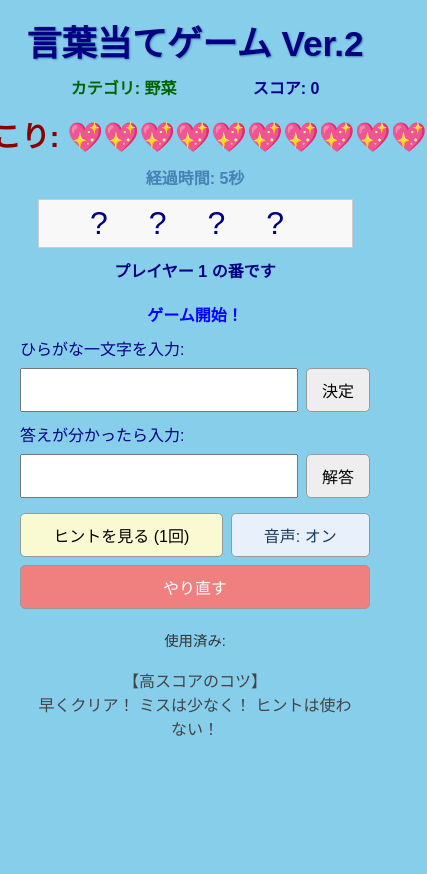
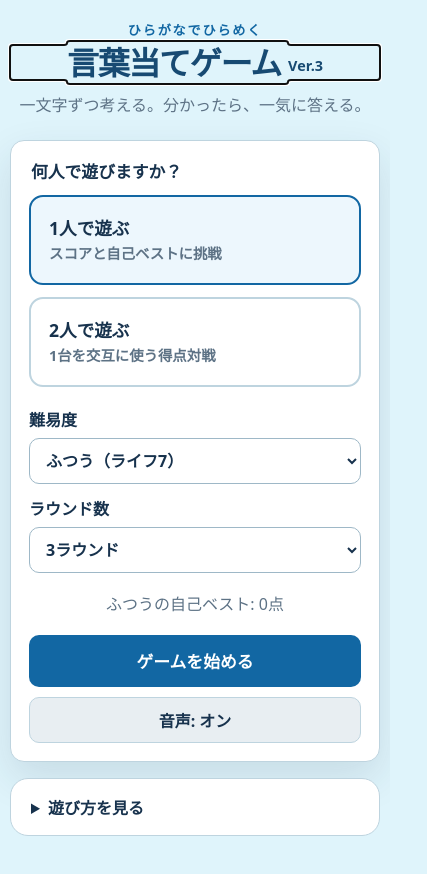
Before and after one commit to katakata0522/my-word-game, a plain HTML site: page index.html in a window 390 px wide. Shown: the whole page, 427 px wide, since content can reach past the window. Before the commit the page ends 844 px from the top, so only its background shows below. Drawn offline with nearby package versions, Linux system fonts and the light colour scheme.

Commit message:
feat: evolve index.html for Ver.3

```diff
--- a/index.html
+++ b/index.html
@@ -3,326 +3,186 @@
 <head>
     <meta charset="UTF-8">
     <meta name="viewport" content="width=device-width, initial-scale=1.0">
-    <title>言葉当てゲーム Ver.2</title>
+    <meta name="theme-color" content="#dff4fb">
+    <meta name="description" content="1人でも2人でも遊べる、ひらがなの言葉当てゲーム。難易度とラウンド数を選んで、自己ベストや対戦勝利を目指そう。">
+    <title>言葉当てゲーム Ver.3</title>
+    <link rel="stylesheet" href="styles.css">
     <script defer src="https://cdn.jsdelivr.net/npm/canvas-confetti@1.9.3/dist/confetti.browser.min.js"></script>
-    <style>
-        /* 基本的なスタイル */
-        body {
-            font-family: sans-serif;
-            display: flex;
-            flex-direction: column;
-            align-items: center;
-            margin-top: 15px;
-            margin-bottom: 20px; /* 下にも少し余白 */
-            padding: 0 16px;
-            box-sizing: border-box;
-            background-color: skyblue;
-            color: navy; /* 例: 基本の文字色を濃い青に */
-        }
-
-        /* タイトル */
-        h1 {
-            font-family: "Rounded Mplus 1c", "Hiragino Sans", "Hiragino Kaku Gothic ProN", "Arial Rounded MT Bold", sans-serif;
-            font-size: 3em;
-            color: navy;
-            text-shadow: 1px 1px 2px steelblue;
-            margin-top: 15px;
-            margin-bottom: 10px;
-        }
-
-        /* --- ゲーム情報表示エリア --- */
-        .game-info {
-            display: flex;
-            justify-content: space-around;
-            width: 90%; /* 少し広げる */
-            max-width: 550px; /* 最大幅も少し広げる */
-            margin-bottom: 10px;
-            font-weight: bold;
-            flex-wrap: wrap; /* スマホ表示などで折り返すように */
-            gap: 10px; /* 折り返した際の隙間 */
-        }
-        #category-info { color: darkgreen; }
-        #life-info { color: darkred; white-space: nowrap; /* ライフが折り返さないように */ }
-        #score-info { color: darkblue; }
-        /* --- ここまで --- */
-  #life-info {
-        font-size: 1.8em;    /* 文字(ハート)のサイズを大きくする */
-        font-weight: bold;
-        color: darkred;     /* 色はそのまま */
-        margin-top: 5px;     /* 上の要素との隙間 */
-        margin-bottom: 10px; /* 下の要素との隙間 */
-        text-align: center;  /* 中央揃え */
-        white-space: nowrap; /* ハートが途中で折り返さないように */
-    }
-    #timer {
-        font-size: 1em;      /* 文字サイズ */
-        font-weight: bold;
-        color: #4682B4;    /* 少し落ち着いた青色 (SteelBlue) */
-        margin-bottom: 10px; /* 下の要素との隙間 */
-        text-align: center;
-    }
-        /* お題表示エリア */
-        #word-display {
-            font-size: 2em;
-            letter-spacing: 0.5em;
-            margin-bottom: 10px;
-            border: 1px solid #ccc;
-            padding: 5px 10px;
-            min-height: 1.5em;
-            background-color: #f8f8f8;
-            text-align: center;
-            width: 90%;
-            max-width: 550px;
-            box-sizing: border-box;
-            overflow-wrap: anywhere;
-        }
-
-        /* プレイヤーのターン表示 */
-        #turn-info {
-            margin-bottom: 10px;
-            font-weight: bold;
-            min-height: 1.2em;
-        }
-
-        /* メッセージ表示エリア */
-        #message {
-            margin-top: 10px;
-            margin-bottom: 10px;
-            font-weight: bold;
-            min-height: 1.2em;
-            color: blue;
-            text-align: center;
-        }
-
-        /* 入力エリア共通 (Gridレイアウト) */
-        .input-area {
-            margin-bottom: 10px;
-            display: grid;
-            /* ラベル(固定幅), 入力欄(残り), ボタン(自動) */
-            grid-template-columns: 200px 1fr auto; /* ラベル幅をここで調整(必要なら変更) */
-            gap: 10px;
-            align-items: center;
-            width: 90%; /* 少し広げる */
-            max-width: 550px; /* 最大幅も少し広げる */
-        }
-        .input-area label {
-            text-align: right; /* 右揃え（コロン位置揃え） */
-        }
-
-        /* テキスト入力欄 */
-        input[type="text"] {
-            padding: 8px;
-            width: 100%;
-            box-sizing: border-box; /* paddingを含めてwidth 100% */
-            font-size: 1em; /* フォントサイズを標準に */
-        }
-
-        /* ボタン共通 */
-        button {
-            padding: 8px 15px;
-            min-height: 44px;
-            cursor: pointer;
-            border-radius: 5px;
-            border: 1px solid #999;
-            background-color: #eee;
-            font-size: 1em; /* フォントサイズを標準に */
-            white-space: nowrap; /* ボタン内テキストが折り返さないように */
-        }
-        button:hover:not(:disabled) {
-             background-color: #ddd;
-        }
-        button:disabled {
-            cursor: not-allowed;
-            opacity: 0.6;
-        }
-        button:focus-visible,
-        input:focus-visible {
-            outline: 3px solid #005fcc;
-            outline-offset: 2px;
-        }
-
-        /* --- ヒントボタンとやり直しボタンのエリア --- */
-        .control-buttons {
-            margin-top: 5px;
-            margin-bottom: 10px;
-            display: flex;
-            gap: 15px;
-        }
-        #hint-button { background-color: lightgoldenrodyellow; }
-        #audio-toggle-button {
-            background-color: #e8f1fb;
-            color: #183b5b;
-        }
-        #audio-toggle-button[aria-pressed="false"] {
-            background-color: #e2e2e2;
-            color: #555;
-        }
-        #reset-button { background-color: lightcoral; color: white; }
-        /* --- ここまで --- */
-
-        /* 使用済み文字エリア */
-        #used-letters {
-            margin-top: 10px;
-            color: #333;
-            font-size: 0.9em;
-            min-height: 1.2em;
-            width: 90%; /* 少し広げる */
-            max-width: 550px; /* 最大幅も少し広げる */
-            text-align: center;
-            word-break: break-all;
-        }
-  /* ▼▼▼ 高スコアのコツ表示のスタイルを追加 ▼▼▼ */
-    .score-hint {
-        margin-top: 20px; /* 上の要素との隙間を少し広めに */
-        font-size: 1em; /* 少し小さめの文字サイズ */
-        color: #444;       /* 濃いめのグレー */
-        text-align: center; /* 中央揃え */
-        line-height: 1.5;  /* 行間を少し広げる */
-        width: 90%;        /* 幅を他の要素と合わせる */
-        max-width: 550px;
-    }
-        /* 正解時アニメーション */
-        .win-animation {
-            animation: winEffect 0.8s ease-out;
-            color: gold !important;
-            font-weight: bold;
-        }
-       @keyframes winEffect {
-            0% {
-                transform: scale(1.0) rotate(0deg);
-                opacity: 0.5;
-                color: gold;
-                text-shadow: 0 0 5px yellow;
-            }
-            25% {
-                transform: scale(1.2) rotate(-5deg);
-                opacity: 1.0;
-                color: orange;
-                text-shadow: 0 0 10px gold;
-            }
-            50% {
-                transform: scale(1.1) rotate(5deg);
-                opacity: 0.8;
-                color: gold;
-                text-shadow: 0 0 15px yellow;
-            }
-            75% {
-                transform: scale(1.2) rotate(-2deg);
-                opacity: 1.0;
-                color: orange;
-                text-shadow: 0 0 10px gold;
-            }
-            100% {
-                transform: scale(1.0) rotate(0deg);
-                opacity: 1.0;
-                color: gold;
-                text-shadow: 0 0 5px yellow;
-            }
-        }
-        /* ゲームオーバー時のメッセージ */
-        .game-over-message {
-            color: red !important;
-            font-weight: bold;
-        }
-
-        @media (max-width: 600px) {
-            body {
-                margin-top: 8px;
-                padding: 0 12px;
-            }
-
-            h1 {
-                font-size: 2.2em;
-                line-height: 1.2;
-                text-align: center;
-            }
-
-            .input-area {
-                grid-template-columns: minmax(0, 1fr) auto;
-                gap: 8px;
-                width: 100%;
-            }
-
-            .input-area label {
-                grid-column: 1 / -1;
-                text-align: left;
-            }
-
-            .input-area input {
-                min-width: 0;
-                min-height: 44px;
-            }
-
-            .control-buttons {
-                width: 100%;
-                gap: 8px;
-                flex-wrap: wrap;
-            }
-
-            .control-buttons button {
-                flex: 1 1 auto;
-            }
-        }
-
-    </style>
 </head>
 <body>
+    <main class="app-shell" id="app">
+        <section class="screen start-screen" id="start-screen" aria-labelledby="game-title">
+            <header class="hero">
+                <p class="eyebrow">ひらがなでひらめく</p>
+                <h1 id="game-title">言葉当てゲーム <span>Ver.3</span></h1>
+                <p class="hero-copy">一文字ずつ考える。分かったら、一気に答える。</p>
+            </header>
 
-    <h1>言葉当てゲーム Ver.2</h1>
+            <form class="setup-card" id="setup-form">
+                <fieldset class="mode-fieldset">
+                    <legend>何人で遊びますか？</legend>
+                    <div class="mode-options">
+                        <label class="mode-card">
+                            <input type="radio" name="game-mode" value="solo" checked>
+                            <span class="mode-title">1人で遊ぶ</span>
+                            <span class="mode-description">スコアと自己ベストに挑戦</span>
+                        </label>
+                        <label class="mode-card">
+                            <input type="radio" name="game-mode" value="versus">
+                            <span class="mode-title">2人で遊ぶ</span>
+                            <span class="mode-description">1台を交互に使う得点対戦</span>
+                        </label>
+                    </div>
+                </fieldset>
 
-    <!-- ゲーム情報表示エリア -->
-    <div class="game-info">
-        <div id="category-info">カテゴリ: ???</div>
-        <div id="score-info">スコア: 0</div>
-    </div>
+                <div class="player-settings" id="player-settings" hidden>
+                    <label>
+                        プレイヤー1
+                        <input type="text" id="player-one-name" maxlength="12" autocomplete="off" placeholder="プレイヤー1">
+                    </label>
+                    <label>
+                        プレイヤー2
+                        <input type="text" id="player-two-name" maxlength="12" autocomplete="off" placeholder="プレイヤー2">
+                    </label>
+                </div>
 
-    <div id="life-info">のこり: 💖💖💖💖💖</div>
+                <div class="setup-grid">
+                    <label>
+                        難易度
+                        <select id="difficulty-select">
+                            <option value="easy">かんたん（ライフ8）</option>
+                            <option value="normal" selected>ふつう（ライフ7）</option>
+                            <option value="hard">むずかしい（ライフ6）</option>
+                        </select>
+                    </label>
+                    <label>
+                        ラウンド数
+                        <select id="round-count-select">
+                            <option value="1">1ラウンド</option>
+                            <option value="3" selected>3ラウンド</option>
+                            <option value="5">5ラウンド</option>
+                        </select>
+                    </label>
+                </div>
 
-    <div id="timer">経過時間: 0秒</div>
+                <p class="best-score" id="best-score">ふつうの自己ベスト: 0点</p>
 
-    <!-- お題の表示場所 -->
-    <div id="word-display"></div>
+                <div class="setup-actions">
+                    <button type="submit" class="button button-primary button-large">ゲームを始める</button>
+                    <button type="button" class="button button-neutral audio-toggle" aria-pressed="true">音声: オン</button>
+                </div>
+            </form>
 
-    <!-- プレイヤーのターン表示 -->
-    <div id="turn-info" aria-live="polite"></div>
+            <details class="rules-card">
+                <summary>遊び方を見る</summary>
+                <div class="rules-content" id="rules-content">
+                    <p>隠れた言葉を、ひらがな一文字ずつ当てます。答えが分かったら単語で解答できます。</p>
+                    <ul>
+                        <li>一文字の不正解でライフが1減ります。</li>
+                        <li>単語解答の不正解はライフが2減ります。</li>
+                        <li>使用済みの文字や答えは、もう一度入力してもペナルティになりません。</li>
+                        <li>2人用は、有効な回答をするたびに交代します。</li>
+                    </ul>
+                </div>
+            </details>
+        </section>
 
-    <!-- メッセージ表示場所 -->
-    <div id="message" role="status" aria-live="polite"></div>
+        <section class="screen game-screen" id="game-screen" aria-labelledby="round-heading" hidden>
+            <header class="game-toolbar">
+                <div>
+                    <p class="toolbar-label" id="mode-label">1人プレイ</p>
+                    <h2 id="round-heading">ラウンド 1 / 3</h2>
+                </div>
+                <div class="toolbar-actions">
+                    <button type="button" class="icon-button audio-toggle" aria-pressed="true">音声: オン</button>
+                    <button type="button" class="icon-button" id="quit-button">中断</button>
+                </div>
+            </header>
 
-    <!-- 文字入力エリア -->
-    <div class="input-area">
-        <label for="letter-input">ひらがな一文字を入力:</label>
-        <input type="text" id="letter-input" maxlength="1" autocomplete="off">
-        <button type="button" id="guess-button">決定</button>
-    </div>
+            <div class="scoreboard" id="scoreboard"></div>
 
-    <!-- 解答入力エリア -->
-    <div class="input-area">
-        <label for="answer-input">答えが分かったら入力:</label>
-        <input type="text" id="answer-input" autocomplete="off">
-        <button type="button" id="answer-button">解答</button>
-    </div>
+            <section class="word-stage" aria-labelledby="category-label">
+                <p class="category-chip" id="category-label">カテゴリ</p>
+                <div class="word-display" id="word-display" role="status" aria-live="polite" aria-label="隠された言葉"></div>
+                <div class="round-status">
+                    <p class="life-status" id="life-status"></p>
+                    <p class="timer" id="timer">経過時間: 0秒</p>
+                </div>
+                <p class="turn-info" id="turn-info" aria-live="polite"></p>
+            </section>
 
-    <!-- ヒントボタンとやり直しボタン -->
-    <div class="control-buttons">
-        <button type="button" id="hint-button">ヒントを見る (1回)</button>
-        <button type="button" id="audio-toggle-button" aria-pressed="true">音声: オン</button>
-        <button type="button" id="reset-button">やり直す</button>
-    </div>
+            <p class="message" id="message" role="status" aria-live="polite">ゲーム開始！</p>
 
-    <!-- 使用済み文字表示エリア -->
-    <div id="used-letters">使用済み: </div>
+            <section class="guess-card" aria-labelledby="letter-heading">
+                <h3 id="letter-heading">一文字を当てる</h3>
+                <form class="answer-row" id="letter-form">
+                    <label class="sr-only" for="letter-input">ひらがな一文字</label>
+                    <input type="text" id="letter-input" maxlength="2" inputmode="text" autocomplete="off" placeholder="ひらがな一文字">
+                    <button type="submit" class="button button-primary">決定</button>
+                </form>
+                <p class="used-letters" id="used-letters">使用済み: なし</p>
+            </section>
 
-  <!-- ▼▼▼ 高スコアのコツ表示を追加 ▼▼▼ -->
-    <div class="score-hint">
-        【高スコアのコツ】<br>
-        早くクリア！ ミスは少なく！ ヒントは使わない！
-    </div>
+            <section class="direct-answer">
+                <button type="button" class="answer-toggle button button-secondary" id="answer-toggle" aria-expanded="false" aria-controls="answer-panel">
+                    答えが分かった
+                </button>
+                <div class="answer-panel" id="answer-panel" hidden>
+                    <p>単語解答を外すとライフが2減ります。</p>
+                    <form class="answer-row" id="answer-form">
+                        <label class="sr-only" for="answer-input">答えを入力</label>
+                        <input type="text" id="answer-input" autocomplete="off" placeholder="答えをひらがなで入力">
+                        <button type="submit" class="button button-primary">解答</button>
+                    </form>
+                    <details class="used-answers-details" id="used-answers-details" hidden>
+                        <summary>解答済みの言葉</summary>
+                        <p id="used-answers"></p>
+                    </details>
+                </div>
+            </section>
 
-    <!-- JavaScriptファイルを読み込む -->
+            <div class="game-controls">
+                <button type="button" class="button button-hint" id="hint-button">ヒントを見る</button>
+            </div>
+        </section>
+
+        <section class="screen result-card" id="round-result-screen" aria-labelledby="round-result-title" hidden>
+            <p class="result-kicker" id="round-result-kicker">ラウンド結果</p>
+            <h2 id="round-result-title">正解！</h2>
+            <p class="result-word" id="round-result-word"></p>
+            <div class="result-scores" id="round-result-scores"></div>
+            <button type="button" class="button button-primary button-large" id="next-round-button">次のラウンドへ</button>
+        </section>
+
+        <section class="screen result-card final-result" id="final-result-screen" aria-labelledby="final-result-title" hidden>
+            <p class="result-kicker">最終結果</p>
+            <h2 id="final-result-title">ゲーム終了</h2>
+            <p class="final-summary" id="final-summary"></p>
+            <div class="final-scores" id="final-scores"></div>
+            <dl class="session-stats" id="session-stats"></dl>
+            <div class="final-actions">
+                <button type="button" class="button button-primary button-large" id="replay-button">同じ設定でもう一度</button>
+                <button type="button" class="button button-secondary" id="overtime-button" hidden>延長戦をする</button>
+                <button type="button" class="button button-neutral" id="settings-button">設定に戻る</button>
+            </div>
+        </section>
+    </main>
+
+    <dialog class="confirm-dialog" id="confirm-dialog" aria-labelledby="confirm-title">
+        <form method="dialog">
+            <h2 id="confirm-title">確認</h2>
+            <p id="confirm-message"></p>
+            <div class="dialog-actions">
+                <button type="submit" value="cancel" class="button button-neutral">キャンセル</button>
+                <button type="submit" value="confirm" class="button button-primary" id="confirm-action-button">続ける</button>
+            </div>
+        </form>
+    </dialog>
+
+    <script src="words.js"></script>
+    <script src="game-state.js"></script>
+    <script src="storage.js"></script>
     <script src="audio-engine.js"></script>
-    <script src="game_ver2.js"></script> <!-- 手順1で変更した名前に合わせる -->
-<!-- これはテスト用のコメントです -->
-
+    <script src="game-ui.js"></script>
 </body>
 </html>
```
